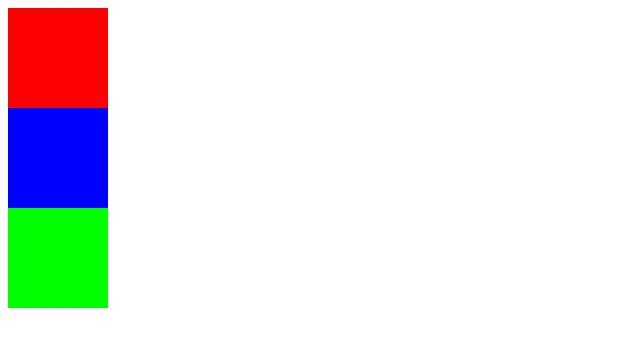
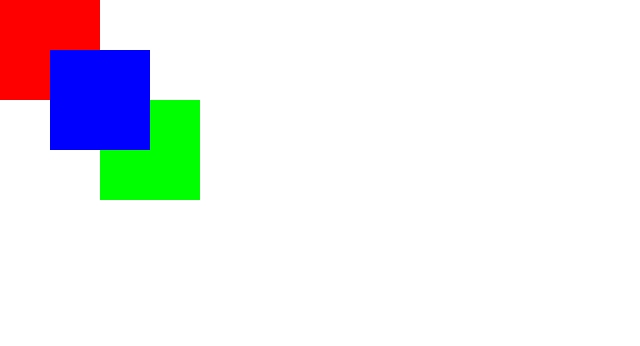
Before and after one commit to Andrii-Avramenko/HW-25, a plain HTML site: page index.html in a window 1280 px wide. Shown: the whole page, without its empty margins (0-640 px from the left). Drawn offline with Linux system fonts and the light colour scheme.

Commit message:
square positions

```diff
--- a/index.html
+++ b/index.html
@@ -1,5 +1,6 @@
 <!DOCTYPE html>
 <html lang="en">
+
 <head>
   <meta charset="UTF-8">
   <meta name="viewport" content="width=device-width, initial-scale=1.0">
@@ -7,11 +8,10 @@
   <title>My Website</title>
   <link rel="stylesheet" href="./style.css">
 </head>
+
 <body>
-    <div class="colors">
-      <div class="red"></div>
-      <div class="blue"></div>
-      <div class="green"></div>
-    </div>
+  <div class="square red"></div>
+  <div class="square blue"></div>
+  <div class="square green"></div>
 </body>
 </html>
--- a/style.css
+++ b/style.css
@@ -1,18 +1,24 @@
-.green {
+.square {
+  position: absolute;
   height: 100px;
   width: 100px;
+}
+
+.green {
+  top: 100px;
+  left: 100px;
   background-color: #00ff00;
   z-index: 1;
 }
 .red {
-  height: 100px;
-  width: 100px;
+  top: 0;
+  left: 0;
   background-color: #ff0000;
   z-index: 2;
 }
 .blue {
-  height: 100px;
-  width: 100px;
+  top: 50px;
+  left: 50px;
   background-color: #0000ff;
   z-index: 3;
 }
```
Lines whose indentation alone changed are shown as unchanged.
